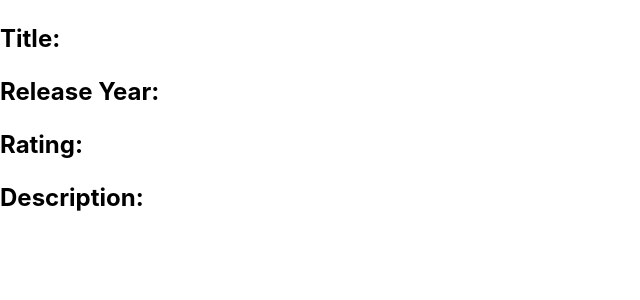
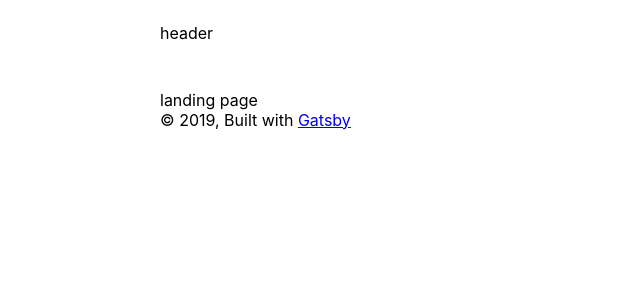
Before and after one commit to hikaori/react-wp, a React (Create React App) app: page / in a window 1280 px wide. Shown: the top 300 px of the page, without its empty margins (0-640 px from the left). Built offline with nearby package versions, Linux system fonts and the light colour scheme; no server answers.

Commit message:
basic layout

```diff
--- a/src/components/App.tsx
+++ b/src/components/App.tsx
@@ -3,71 +3,9 @@ import { BrowserRouter } from 'react-router-dom';
 
 import { BaseContainer } from '../components';
 
-interface OwnProps {}
-interface OwnState {
-  movies: [
-    {
-      _embedded: {};
-      title: { rendered: string };
-      acf: { release_year: string; rating: string; description: string };
-    }
-  ];
-}
-class App extends Component<OwnProps, OwnState> {
-  constructor(ownProps: any, ownState: any) {
-    super(ownProps, ownState);
-    this.state = {
-      movies: [
-        {
-          _embedded: {},
-          title: { rendered: '' },
-          acf: { release_year: '', rating: '', description: '' },
-        },
-      ],
-    };
-  }
-  componentDidMount() {
-    let dataURL = 'http://localhost:8000/wp-json/wp/v2/movies?_embed';
-    fetch(dataURL)
-      .then(res => res.json())
-      .then(res => {
-        this.setState({
-          movies: res,
-        });
-      });
-  }
+class App extends Component {
   render() {
-    const movies2 = this.state.movies;
-    console.log(movies2[0].title);
-    let movies = this.state.movies.map((movie, index) => {
-      return (
-        <div key={index}>
-          {/* <img
-            src={
-              movie._embedded['wp:featuredmedia'][0].media_details.sizes.large
-                .source_url
-            }
-          /> */}
-          <p>
-            <strong>Title:</strong> {movie.title.rendered}
-          </p>
-          <p>
-            <strong>Release Year:</strong> {movie.acf.release_year}
-          </p>
-          <p>
-            <strong>Rating:</strong> {movie.acf.rating}
-          </p>
-          <div>
-            <strong>Description:</strong>
-            <div dangerouslySetInnerHTML={{ __html: movie.acf.description }} />
-          </div>
-        </div>
-      );
-    });
     return (
-      // <div>
-      //   <h2>{movies}</h2>
-      // </div>
       <BrowserRouter>
         <BaseContainer />
       </BrowserRouter>
--- a/src/components/BaseContainer/BaseContainer.tsx
+++ b/src/components/BaseContainer/BaseContainer.tsx
@@ -7,14 +7,15 @@ import {
   withRouter,
 } from 'react-router-dom';
 
-import { Movie, NotFound } from '../';
+import { LandingPage, Movie, NotFound } from '../';
 
 class Container extends Component<RouteComponentProps> {
   render() {
     return (
       <Fragment>
         <Switch>
-          <Route exact path="/" component={Movie} />
+          <Route exact path="/" component={LandingPage} />
+          <Route exact path="/movie" component={Movie} />
           <Route path="/404" component={NotFound} />
           <Redirect from="*" to="404" />
         </Switch>
--- /dev/null
+++ b/src/components/Common/BasicLayout.jsx
@@ -0,0 +1,25 @@
+import React, { Component, Fragment } from 'react';
+import Header from './Header/header';
+import Footer from './Footer/Footer';
+
+class BasicLayout extends Component {
+  render() {
+    return (
+      <Fragment>
+        <Header />
+        <div
+          style={{
+            margin: `0 auto`,
+            maxWidth: 960,
+            padding: `0px 1.0875rem 1.45rem`,
+            paddingTop: 0,
+          }}
+        >
+          <main>{this.props.children}</main>
+          <Footer />
+        </div>
+      </Fragment>
+    );
+  }
+}
+export default BasicLayout;
--- /dev/null
+++ b/src/components/Common/Footer/Footer.jsx
@@ -0,0 +1,13 @@
+import React from 'react';
+
+const Footer = () => {
+  return (
+    <footer>
+      © {new Date().getFullYear()}, Built with
+      {` `}
+      <a href="https://www.gatsbyjs.org">Gatsby</a>
+    </footer>
+  );
+};
+
+export default Footer;
--- /dev/null
+++ b/src/components/Common/Header/header.tsx
@@ -0,0 +1,24 @@
+import React from 'react';
+
+const Header = () => {
+  return (
+    <header
+      style={{
+        marginBottom: `1.45rem`,
+      }}
+    >
+      <div
+        style={{
+          margin: `0 auto`,
+          maxWidth: 960,
+          padding: `1.45rem 1.0875rem`,
+          display: `flex`,
+        }}
+      >
+        <div>header</div>
+      </div>
+    </header>
+  );
+};
+
+export default Header;
--- /dev/null
+++ b/src/components/LandingPage/LandingPage.tsx
@@ -0,0 +1,14 @@
+import React, { Component, Fragment } from 'react';
+import { BasicLayout } from '../';
+
+class LandingPage extends Component {
+  render() {
+    return (
+      <BasicLayout>
+        <div>landing page</div>
+      </BasicLayout>
+    );
+  }
+}
+
+export default LandingPage;
--- a/src/components/Movie.tsx
+++ b/src/components/Movie.tsx
@@ -1,4 +1,5 @@
 import React, { Component } from 'react';
+import { BasicLayout } from './';
 
 interface OwnProps {}
 interface OwnState {
@@ -62,9 +63,11 @@ class Movie extends Component<OwnProps, OwnState> {
       );
     });
     return (
-      <div>
-        <h2>{movies}</h2>
-      </div>
+      <BasicLayout>
+        <div>
+          <h2>{movies}</h2>
+        </div>
+      </BasicLayout>
     );
   }
 }
--- a/src/components/index.ts
+++ b/src/components/index.ts
@@ -1,5 +1,17 @@
+import BaseContainer from '../components/BaseContainer/BaseContainer';
+import BasicLayout from './Common/BasicLayout';
+import Header from './Common/Header/header';
+import Footer from './Common/Footer/Footer';
+import LandingPage from '../components/LandingPage/LandingPage';
 import Movie from './Movie';
 import NotFound from './NotFound/NotFound';
-import BaseContainer from '../components/BaseContainer/BaseContainer';
 
-export { Movie, NotFound, BaseContainer };
+export {
+  BaseContainer,
+  BasicLayout,
+  Header,
+  Footer,
+  LandingPage,
+  Movie,
+  NotFound,
+};
```
